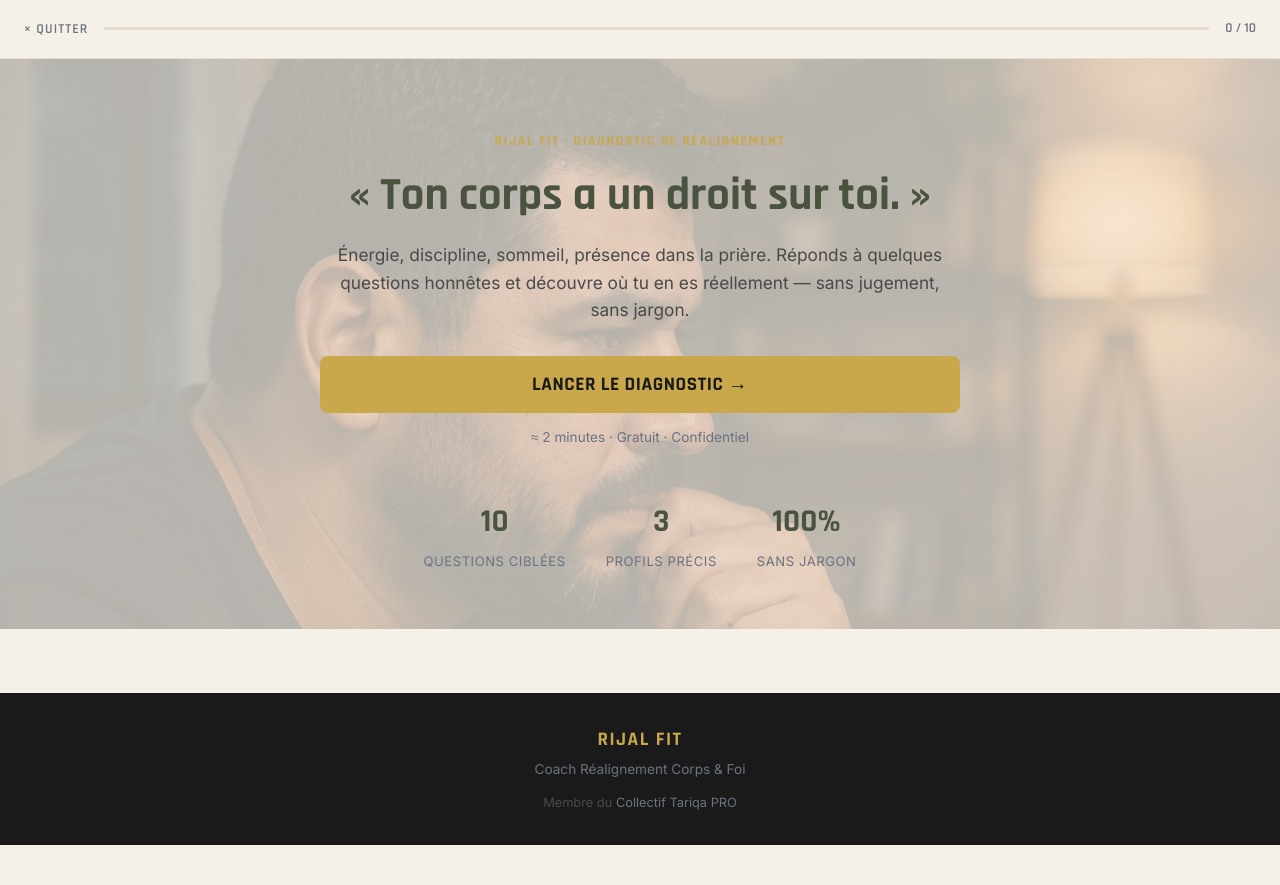
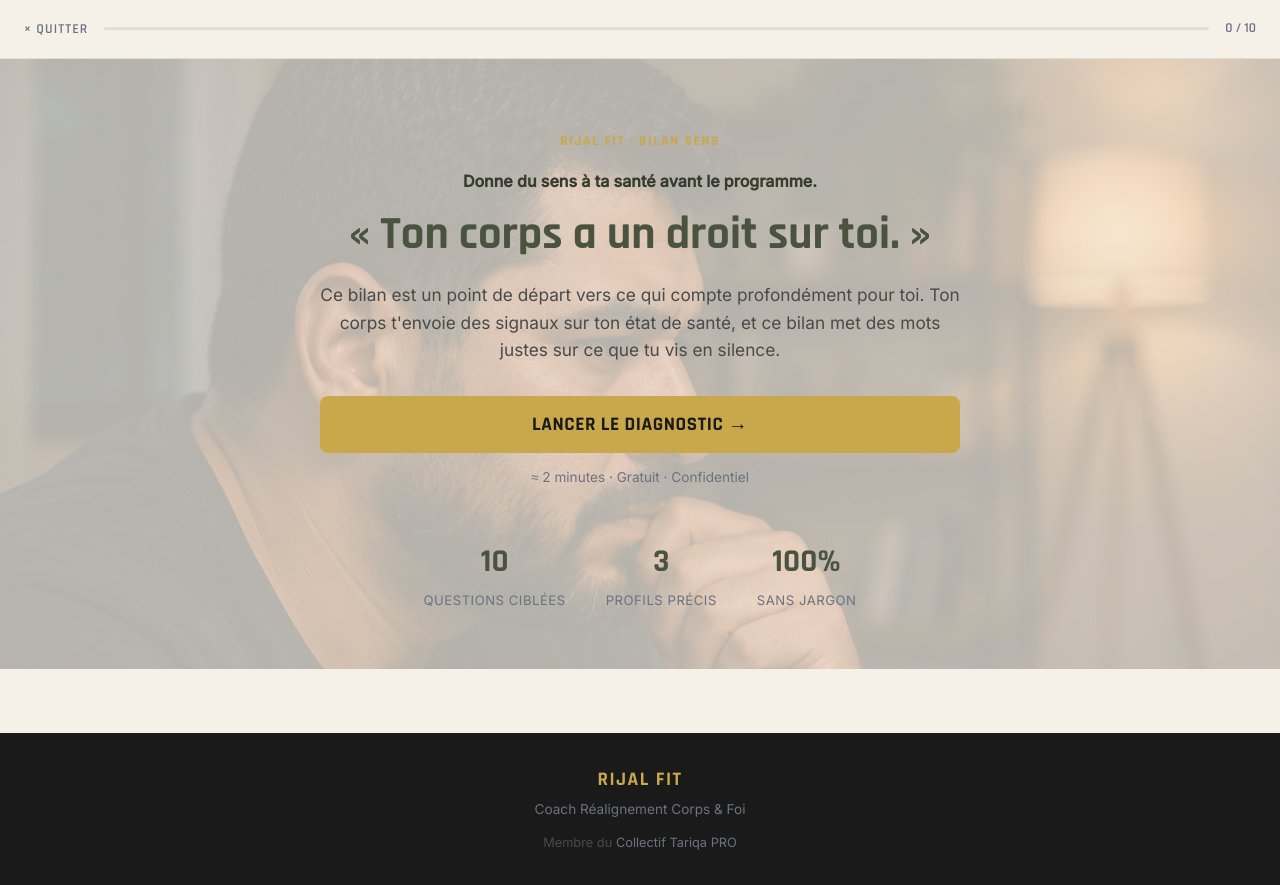
Before and after one commit to muslimserinityforme-maker/bilan-sens-rijalfit, a website: page index.html in a window 1280 px wide. Before the commit the page ends 845 px from the top, so only its background shows below. Drawn offline with Linux system fonts and the light colour scheme.

Commit message:
Rename product to "Bilan Sens" everywhere (was "Diagnostic de Réalignement")
Updated <title>, og:title/twitter:title, the intro screen eyebrow, and
the OG share image text. Added a new tagline line ("Donne du sens à ta
santé avant le programme.") between the eyebrow and the hadith quote —
kept as its own element rather than folded into the small-caps eyebrow
style, which isn't meant for full sentences. Replaced the intro
subtitle text per Matthieu's copy, checked against personas/loic.md
and voix/rijal-fit.md before applying.

```diff
--- a/index.html
+++ b/index.html
@@ -3,18 +3,18 @@
 <head>
   <meta charset="UTF-8" />
   <meta name="viewport" content="width=device-width, initial-scale=1.0" />
-  <title>Diagnostic de Réalignement — Rijal Fit</title>
+  <title>Bilan Sens — Rijal Fit</title>
   <meta name="description" content="Quelques questions honnêtes. Découvre où tu en es réellement — énergie, discipline, sommeil, prière. Sans jugement, sans jargon." />
 
   <meta property="og:type" content="website" />
   <meta property="og:url" content="https://bilan-sens-rijalfit.vercel.app/" />
-  <meta property="og:title" content="Diagnostic de Réalignement — Rijal Fit" />
+  <meta property="og:title" content="Bilan Sens — Rijal Fit" />
   <meta property="og:description" content="Quelques questions honnêtes. Découvre où tu en es réellement — énergie, discipline, sommeil, prière. Sans jugement, sans jargon." />
   <meta property="og:image" content="https://bilan-sens-rijalfit.vercel.app/images/og-image.jpg" />
   <meta property="og:image:width" content="1200" />
   <meta property="og:image:height" content="630" />
   <meta name="twitter:card" content="summary_large_image" />
-  <meta name="twitter:title" content="Diagnostic de Réalignement — Rijal Fit" />
+  <meta name="twitter:title" content="Bilan Sens — Rijal Fit" />
   <meta name="twitter:description" content="Quelques questions honnêtes. Découvre où tu en es réellement — énergie, discipline, sommeil, prière. Sans jugement, sans jargon." />
   <meta name="twitter:image" content="https://bilan-sens-rijalfit.vercel.app/images/og-image.jpg" />
 
@@ -36,9 +36,10 @@
 
     <!-- ═══ ÉCRAN 0 — Intro ═══ -->
     <section id="screen-intro" class="screen photo-bg photo-bg--intro">
-      <p class="eyebrow">Rijal Fit · Diagnostic de Réalignement</p>
+      <p class="eyebrow">Rijal Fit · Bilan Sens</p>
+      <p class="hero-tagline">Donne du sens à ta santé avant le programme.</p>
       <h1 class="hero-title">« Ton corps a un droit sur toi. »</h1>
-      <p class="hero-sub">Énergie, discipline, sommeil, présence dans la prière. Réponds à quelques questions honnêtes et découvre où tu en es réellement — sans jugement, sans jargon.</p>
+      <p class="hero-sub">Ce bilan est un point de départ vers ce qui compte profondément pour toi. Ton corps t'envoie des signaux sur ton état de santé, et ce bilan met des mots justes sur ce que tu vis en silence.</p>
       <button type="button" id="start-btn" class="btn btn--primary btn--large">Lancer le diagnostic →</button>
       <p class="hero-reassurance">≈ 2 minutes · Gratuit · Confidentiel</p>
       <div class="stats-row">
--- a/style.css
+++ b/style.css
@@ -119,6 +119,13 @@ main.container { padding-top: 56px; padding-bottom: 64px; }
 
 /* ── Intro ── */
 #screen-intro { text-align: center; }
+
+.hero-tagline {
+  font-size: 1rem;
+  font-weight: 600;
+  color: var(--kaki-dark);
+  margin-bottom: .9rem;
+}
 
 .hero-title {
   font-family: 'Rajdhani', sans-serif;
```
Also changed, not shown: images/og-image.jpg.
